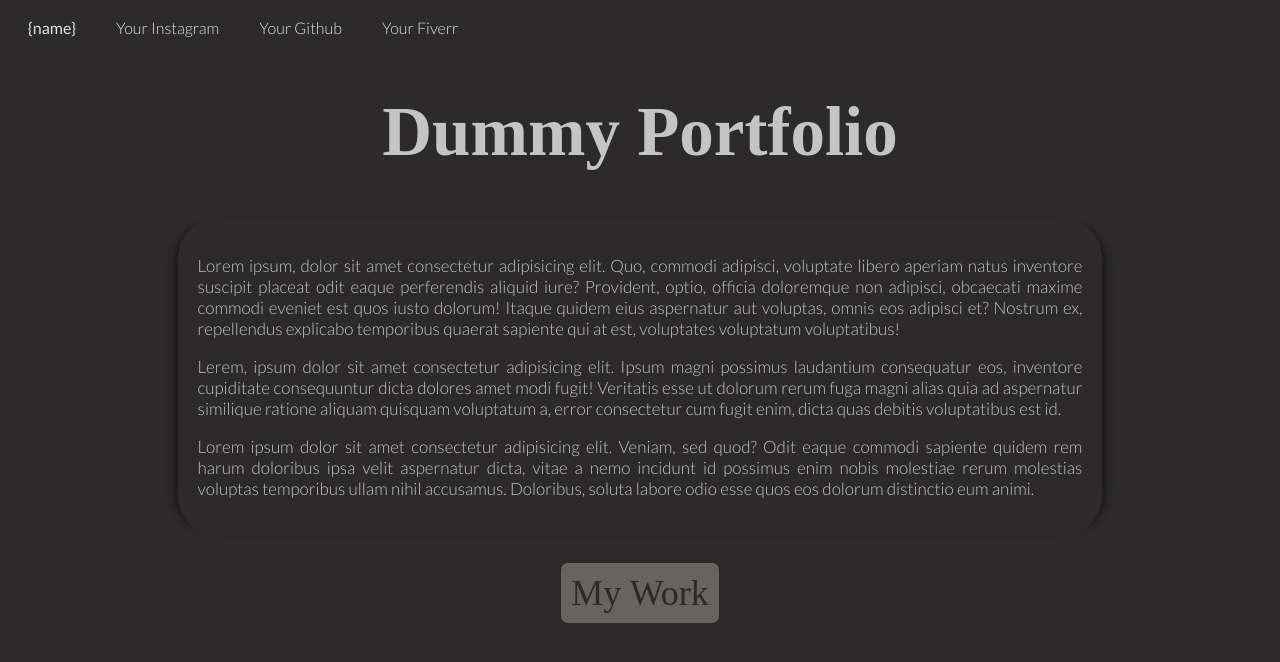
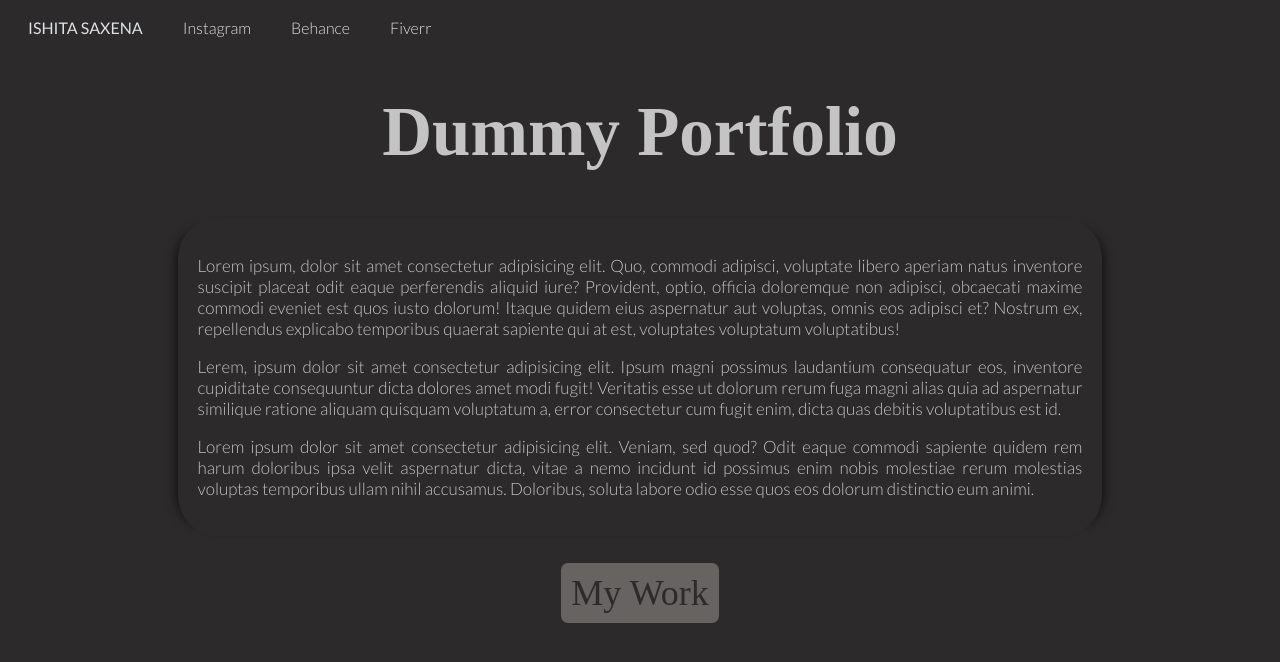
Before and after one commit to realspartants/my-portfolio, a plain HTML site: page index.html in a window 1280 px wide. Drawn offline with Linux system fonts and the light colour scheme; a web font is replaced by a local one.

Commit message:
Added links to the nav bar

```diff
--- a/index.html
+++ b/index.html
@@ -13,27 +13,27 @@
     <header>
       <div id="navbar">
         <nav>
-          <a id="name">{name}</a>
+          <a id="name">ISHITA SAXENA</a>
           <a
-            href=""
+            href="https://www.instagram.com/outinthevoid_/"
             title=""
             target="_blank"
             style="font-family: Lato"
-            >Your Instagram</a
+            >Instagram</a
           >
           <a
-            href=""
+            href="https://www.behance.net/ishitasaxena?tracking_source=search_users_recommended%7Cishita%20saxena"
             title="My Behance"
             target="_blank"
             style="font-family: Lato"
-            >Your Github </a
+            >Behance</a
           >
           <a
-            href=""
+            href="https://www.fiverr.com/outinthevoid"
             title="My Fiverr"
             target="_blank"
             style="font-family: Lato"
-            >Your Fiverr</a
+            >Fiverr</a
           >
         </nav>
       </div>
```
Also changed, not shown: art.html (+4 -4 lines), page1.html (+7 -7 lines), page2.html (+7 -7 lines), page3.html (+7 -7 lines), page4.html (+7 -7 lines).
